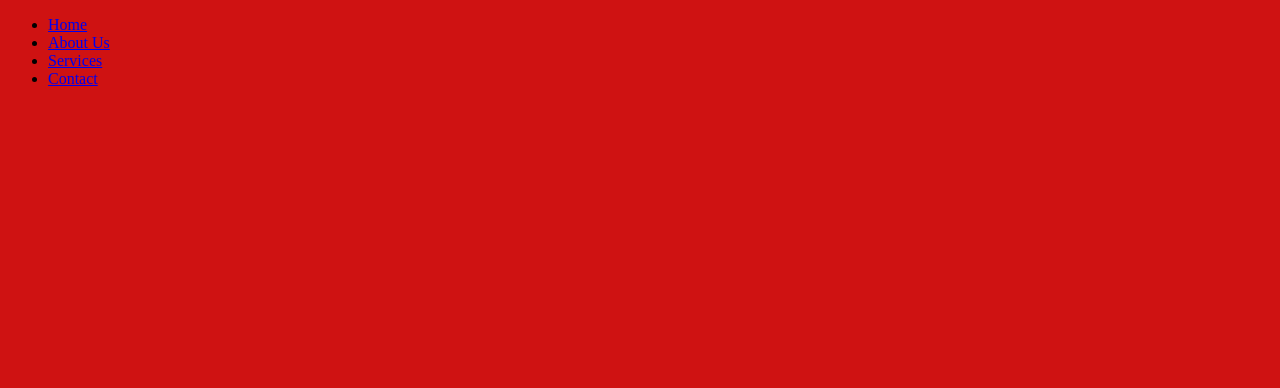
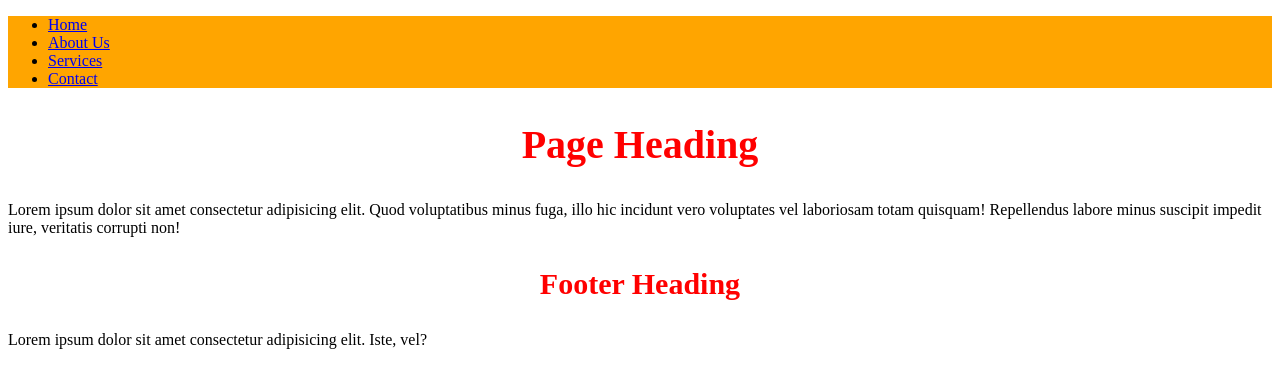
Before and after one commit to Prasenjit-3433/SASS-Intro, a website: page index.html in a window 1280 px wide. Drawn offline with Linux system fonts and the light colour scheme.

Commit message:
declared sass variable for color & font-size

```diff
--- a/index.html
+++ b/index.html
@@ -1,10 +1,10 @@
 <!DOCTYPE html>
 <html lang="en">
   <head>
-    <meta charset="UTF-8">
-    <meta http-equiv="X-UA-Compatible" content="IE=edge">
-    <meta name="viewport" content="width=device-width, initial-scale=1.0">
-    <link rel="stylesheet" href="/css/main.css">
+    <meta charset="UTF-8" />
+    <meta http-equiv="X-UA-Compatible" content="IE=edge" />
+    <meta name="viewport" content="width=device-width, initial-scale=1.0" />
+    <link rel="stylesheet" href="/css/main.css" />
     <title>Document</title>
   </head>
   <body>
@@ -16,5 +16,18 @@
         <li><a href="#">Contact</a></li>
       </ul>
     </nav>
+    <section class="banner">
+      <h1>Page Heading</h1>
+      <p>
+        Lorem ipsum dolor sit amet consectetur adipisicing elit. Quod
+        voluptatibus minus fuga, illo hic incidunt vero voluptates vel
+        laboriosam totam quisquam! Repellendus labore minus suscipit impedit
+        iure, veritatis corrupti non!
+      </p>
+    </section>
+    <footer class="footer">
+        <h3>Footer Heading</h3>
+        <p>Lorem ipsum dolor sit amet consectetur adipisicing elit. Iste, vel?</p>
+    </footer>
   </body>
 </html>
--- a/scss/main.scss
+++ b/scss/main.scss
@@ -1,3 +1,24 @@
-body {
-    background-color: rgb(207, 18, 18);
+$color-primary: orange;
+$color-secondary: gray;
+$color-tertiaary: royalblue;
+
+$font-lg: 40px;
+$font-md: 30px;
+$font-sm: 20px;
+
+.nav {
+    background-color: $color-primary;
 }
+
+.banner h1 {
+    $color-secondary: red !global;
+    font-size: $font-lg;
+    color: $color-secondary;
+    text-align: center;
+}
+
+.footer h3 {
+    font-size: $font-md;
+    color: $color-secondary;
+    text-align: center;
+}
```
Also changed, not shown: css/main.css, 1 other file. Lines whose indentation alone changed are shown as unchanged.
